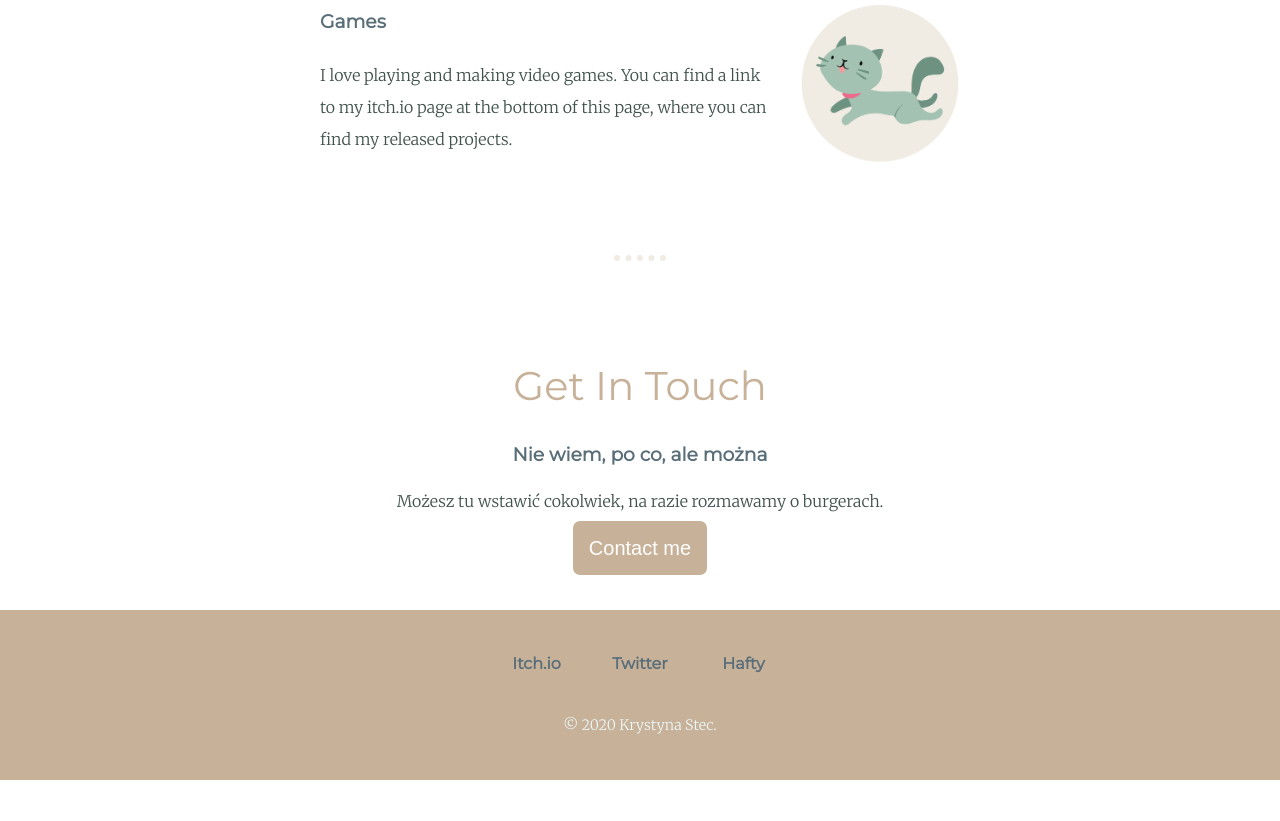
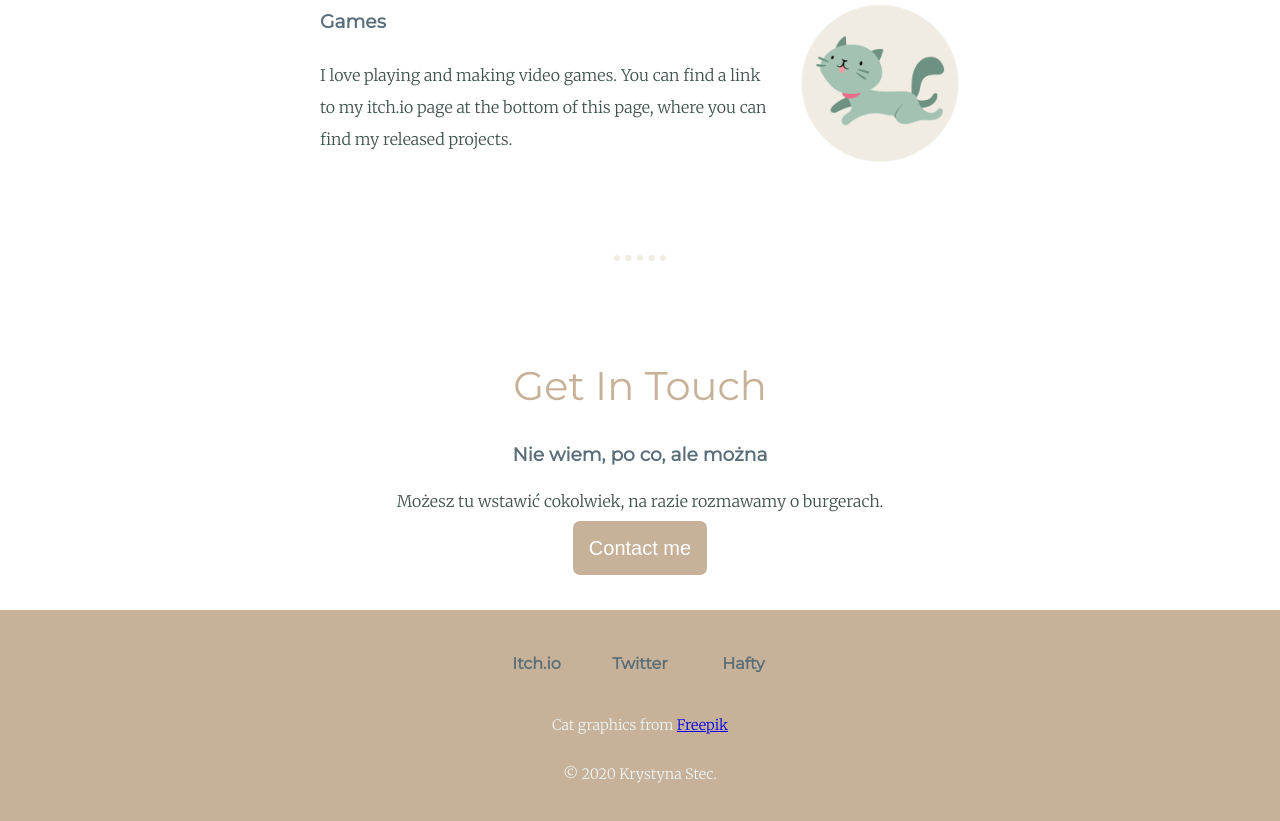
Before and after one commit to ForRoe/css-site, a plain HTML site: page index.html in a window 1280 px wide. Shown: the part 1768-2589 px from the top of the page. Before the commit the page ends 2548 px from the top, so only its background shows below. Drawn offline with Linux system fonts and the light colour scheme.

Commit message:
Update index.html

```diff
--- a/index.html
+++ b/index.html
@@ -50,6 +50,7 @@
     <a class="footer-link" href="https://forsaken-roe.itch.io/">Itch.io</a>
     <a class="footer-link" href="https://miedzyzycie.blogspot.com">Twitter</a>
     <a class="footer-link" href="https://www.hafty-z-herbaty.blogspot.com">Hafty</a>
+    <p>Cat graphics from <a href="https://freepik.com">Freepik</a></p>
     <p>© 2020 Krystyna Stec.</p>
   </div>
 
```
